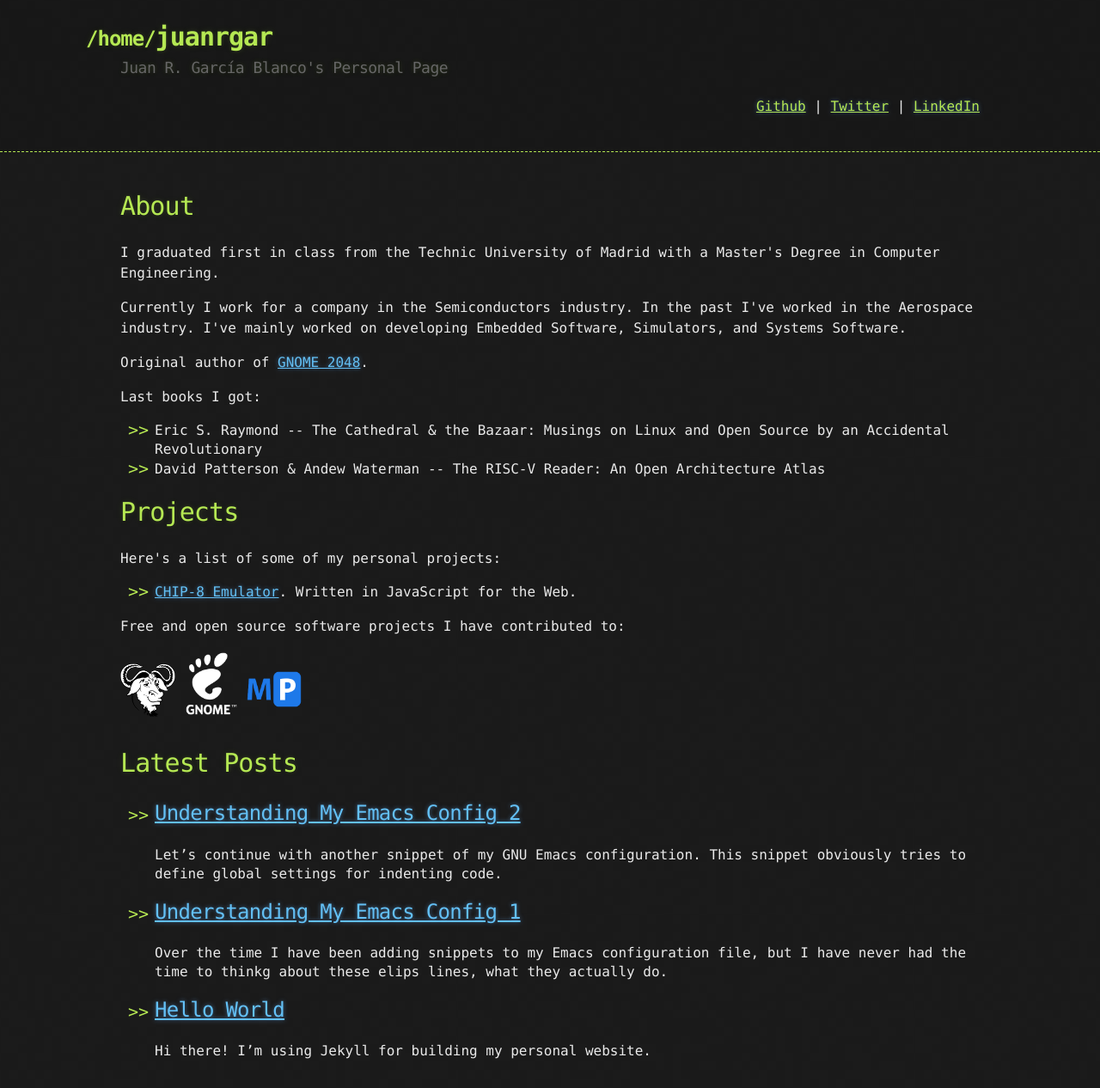
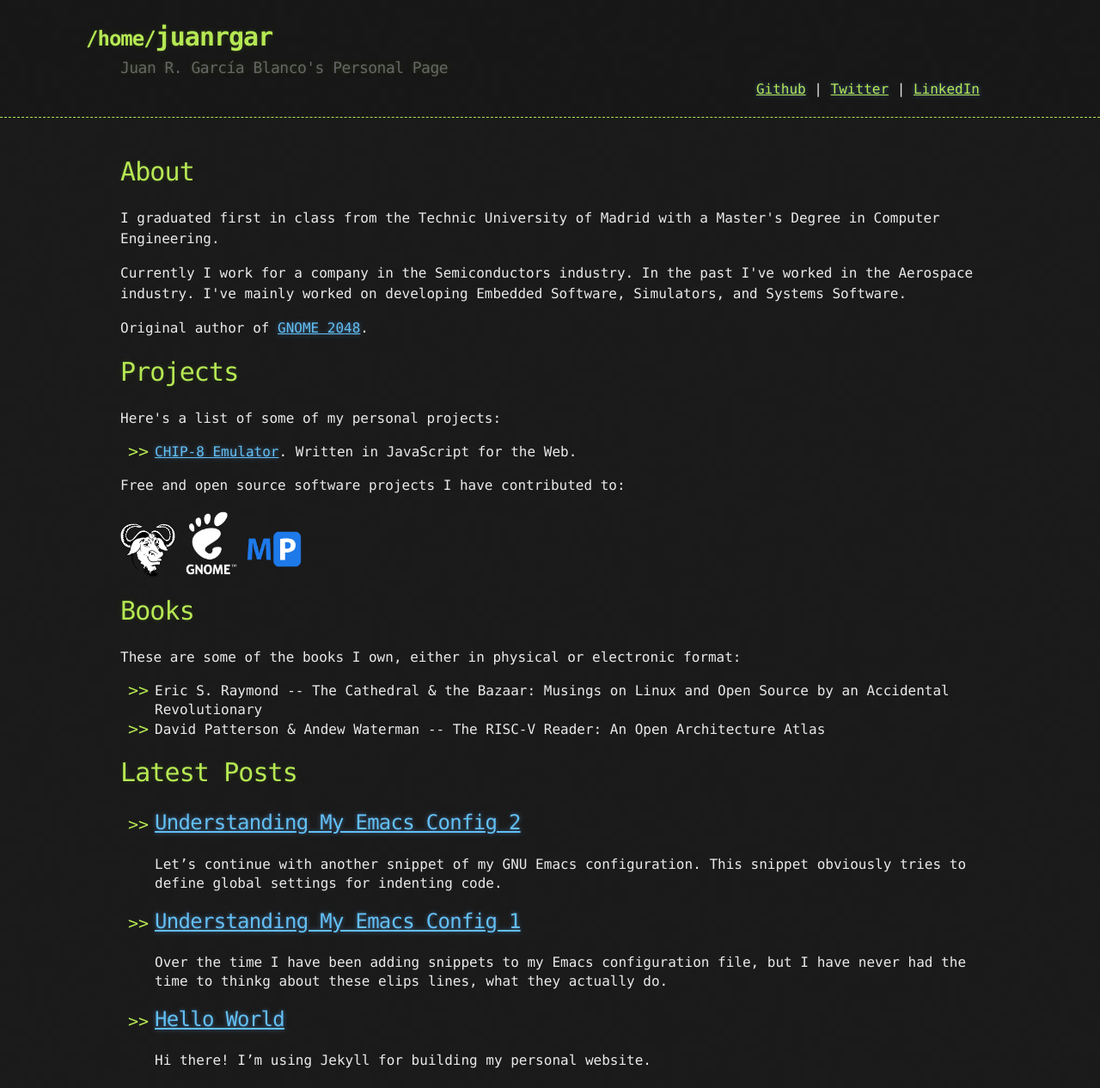
Before and after one commit to juanrgar/juanrgar.github.io, a Jekyll site: the page built from index.html, in a window 1280 px wide. Shown: the whole page at 86% size. Built offline with Jekyll 4.4.1, drawn with Linux system fonts in a browser that asks for light colours.

Commit message:
Fix margins a bit

```diff
--- a/_includes/about.html
+++ b/_includes/about.html
@@ -13,12 +13,3 @@
 <p>
   Original author of <a href="https://wiki.gnome.org/Apps/2048" target="_blank">GNOME 2048</a>.
 </p>
-
-<p>
-Last books I got:
-
-<ul>
-  <li>Eric S. Raymond -- The Cathedral & the Bazaar: Musings on Linux and Open Source by an Accidental Revolutionary</li>
-  <li>David Patterson & Andew Waterman -- The RISC-V Reader: An Open Architecture Atlas</li>
-</ul>
-</p>
--- /dev/null
+++ b/_includes/books.html
@@ -0,0 +1,11 @@
+<h1>Books</h1>
+
+<p>
+  These are some of the books I own, either in physical or electronic format:
+
+  <ul>
+    <li>Eric S. Raymond -- The Cathedral & the Bazaar: Musings on Linux and Open Source by an Accidental Revolutionary</li>
+    <li>David Patterson & Andew Waterman -- The RISC-V Reader: An Open Architecture Atlas</li>
+  </ul>
+
+</p>
--- a/_layouts/default.html
+++ b/_layouts/default.html
@@ -16,7 +16,7 @@
         <a id="a-title" href="{{ '/' | relative_url }}">
           <h1>{{ site.title | default: site.github.repository_name }}</h1>
         </a>
-        <h2>{{ site.description | default: site.github.project_tagline }}</h2>
+        <h2 id="subtitle">{{ site.description | default: site.github.project_tagline }}</h2>
 
         <section id="social-media">
           <a href="https://github.com/juanrgar" target="_blank">Github</a> |
@@ -24,15 +24,15 @@
           <a href="https://www.linkedin.com/in/juanrgar" target="_blank">LinkedIn</a>
         </section>
 
-        <section id="downloads">
-          {% if site.show_downloads %}
-            <a href="{{ site.github.zip_url }}" class="btn">Download as .zip</a>
-            <a href="{{ site.github.tar_url }}" class="btn">Download as .tar.gz</a>
-          {% endif %}
-          {% if site.show_repository_link %}
-            <a href="{{ site.github.repository_url }}" class="btn btn-github"><span class="icon"></span>View on GitHub</a>
-          {% endif %}
-        </section>
+        <!-- <section id="downloads"> -->
+        <!--   {% if site.show_downloads %} -->
+        <!--     <a href="{{ site.github.zip_url }}" class="btn">Download as .zip</a> -->
+        <!--     <a href="{{ site.github.tar_url }}" class="btn">Download as .tar.gz</a> -->
+        <!--   {% endif %} -->
+        <!--   {% if site.show_repository_link %} -->
+        <!--     <a href="{{ site.github.repository_url }}" class="btn btn-github"><span class="icon"></span>View on GitHub</a> -->
+        <!--   {% endif %} -->
+        <!-- </section> -->
       </div>
     </header>
 
--- a/assets/css/style.scss
+++ b/assets/css/style.scss
@@ -6,6 +6,7 @@
 img.logo {
     width: 48pt;
     height: auto;
+    margin-bottom: 10px;
 }
 
 img.invert {
@@ -14,8 +15,13 @@
 
 #social-media {
     text-align: right;
+    margin: 0 auto;
 }
 
 #social-media > a {
     color: $header;
 }
+
+#subtitle {
+    margin: 0 auto;
+}
--- a/index.html
+++ b/index.html
@@ -4,6 +4,5 @@
 ---
 {% include about.html %}
 {% include projects.html %}
-<br>
-<br>
+{% include books.html %}
 {% include blog.html %}
```
